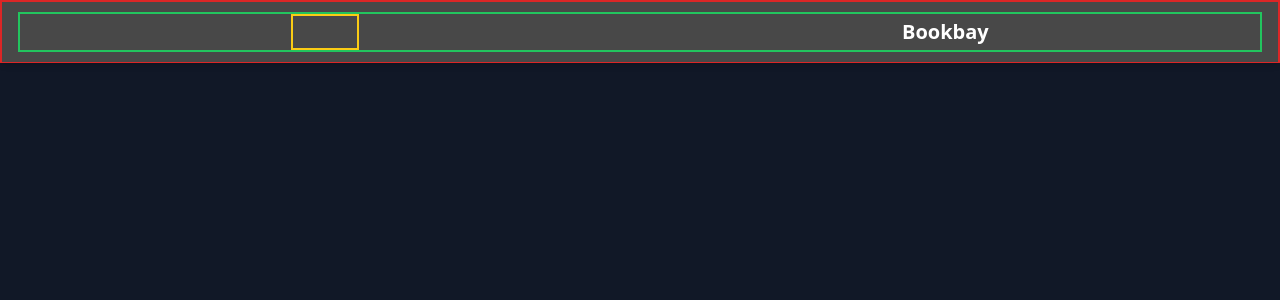
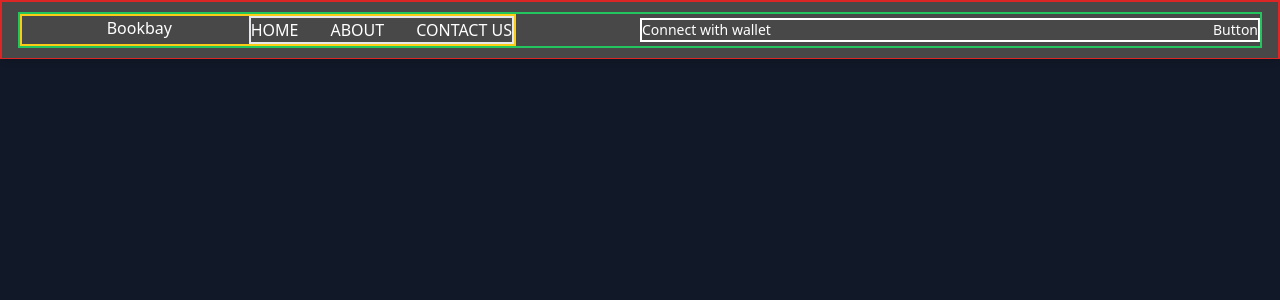
Before and after one commit to smartrogo/Bookbay, a React (Vite) app: page / in a window 1280 px wide. Shown: the top 300 px of the page. Built offline with nearby package versions, Linux system fonts and the light colour scheme.

Commit message:
setting project environment

```diff
--- a/src/App.css
+++ b/src/App.css
@@ -0,0 +1,6 @@
+/* Example CSS */
+.mobile-menu-icon {
+    @apply ml-2 cursor-pointer; /* Apply Tailwind classes for margin and cursor */
+  }
+
+  /* Rest of your Tailwind classes */
--- a/src/components/Header.jsx
+++ b/src/components/Header.jsx
@@ -1,94 +1,116 @@
-import React from 'react';
-import { useState, useEffect } from 'react';
-import {RxCross1} from 'react-icons/rx';
-import {RiMenu3Line} from 'react-icons/ri';
-// import { Button } from './Button';
-import { Button } from './Button';
-import { useRef } from 'react';
-// import { NavLink } from 'react-router-dom';
-// import { useNavigate } from 'react-router-dom';
-// import { Login } from '../routes/Login';
-
+import React, { useState, useEffect, useRef } from "react";
+import { RiMenu3Line } from "react-icons/ri";
+import { Button } from "./Button";
+import { RxCross1 } from "react-icons/rx";
 
 export const Header2 = () => {
-  const [active, setActive] = useState(false)
+  const [active, setActive] = useState(false);
+  const menuRef = useRef();
 
   const handleNavbar = () => {
-    setActive(!active)
-  }
-
-  let menuRef = useRef();
+    setActive(!active);
+  };
 
   useEffect(() => {
-    let handler = (e) => {
-      if (!menuRef.current.contains(e.target)) {
-        setActive(false)
+    const handleOutsideClick = (e) => {
+      if (menuRef.current && !menuRef.current.contains(e.target)) {
+        setActive(false);
       }
-    }
+    };
 
-    document.addEventListener('mousedown', handler)
+    document.addEventListener("mousedown", handleOutsideClick);
 
     return () => {
-      document.removeEventListener('mousedown', handler)
-    }
-  })
+      document.removeEventListener("mousedown", handleOutsideClick);
+    };
+  }, []);
 
-//   const navLinkStyle = ({ isActive }) => {
-//     return {
-//     textDecoration: isActive ? 'underline' : 'none',
-//     textDecorationColor: isActive ? '#0F9D58': 'none',
-//     textDecorationThickness: isActive ? '2px' : '0px'
-//     }
-//   }
+  return (
+    <div className="bg-[#484848] fixed px-2 border-2 border-red-600 sm:px-4 py-2.5 z-20 top-0 left-0 border-b shadow-md border-gray-500 w-full text-white flex ">
+      <div className="container border-2 border-green-500 flex flex-wrap items-center justify-between mx-auto">
+        <div className="mobile-nav-container flex justify-between border-2 border-yellow-400 w-[40%]">
+          <div className="mobile-menu-icon" onClick={handleNavbar}>
+            <RiMenu3Line className="menu-icon-svg md:hidden md:absolute" />
+          </div>
+          <a href="/" className="site-title">
+            Bookbay
+          </a>
 
-//   const next = useNavigate()
-  return (
-    <div className='bg-[#484848] fixed px-2 border-2 border-red-600 sm:px-4 py-2.5 z-20 top-0 left-0 border-b shadow-md border-gray-500 w-full text-white flex '>
-
-      <div className='container border-2 border-green-500 flex flex-wrap items-center justify-around mx-auto'>
-
-
-
-        <div className=' items-center justify-between border-2 border-yellow-400'>
-
-          <div className=' absolute right-8 top-[18px] items-center text-center mb-4 flex sm:hidden cursor-pointer scale-150 '>
-            <RiMenu3Line onClick={ handleNavbar } style={{ color: 'white', textAlign: 'center'}}/>
-          </div>
-
-          {/* Desktop view */}
-          <ul className='hidden sm:flex gap-8 p-4 w-full uppercase md:text-sm md:font-bold font-popins rounded-lg text-[#f5f5f5]'>
-            <li className='hover:underline hover:decoration-[#0F9D58] hover:decoration-2 underline-offset-4'>
-              {/* <NavLink  style={navLinkStyle} to='/'>Home</NavLink> */}
+          {/* Desktop View */}
+          <ul className="hidden md:flex gap-8 border-2 uppercase text-white">
+            <li>
+              <a href="/" className="hover:underline">
+                Home
+              </a>
             </li>
-            <li className='hover:underline hover:decoration-[#0F9D58] hover:decoration-2 underline-offset-4'>
-              {/* <NavLink style={navLinkStyle} to='/about'>About</NavLink> */}
+            <li>
+              <a href="/about" className="hover:underline">
+                About
+              </a>
             </li>
-            {/* <Button next={() => next('Login')} primaryGreen='#0f9d58' ml='5px' typeValue='Login'/> */}
+            <li>
+              <a href="/contact" className="hover:underline">
+                Contact Us
+              </a>
+            </li>
           </ul>
-
-          {/* Mobile view */}
-          <div ref={menuRef} className={active ? 'cursor-pointer border-2 try flex flex-col items-start p-3 fixed inset-0 right-[30%] uppercase h-full bg-black/50 backdrop-blur-sm gap-5 transition delay-700 duration-300 ease-in-out sm:hidden' : 'hidden'}>
-            <ul className='flex flex-col'>
-              <RxCross1 onClick={handleNavbar} className='close mt-7 right-0 text-white font-medium text-[25px] leading-5 not-italic'/>
-              <li className='hover:underline hover:decoration-[#0F9D58] underline-offset-8 text-white font-medium text-[16px] leading-5 not-italic'>
-                {/* <NavLink style={navLinkStyle} to='/'>Home</NavLink> */}
-              </li>
-              <li className='hover:underline hover:decoration-[#0F9D58] hover:decoration-2 underline-offset-4 text-white font-medium text-[16px] leading-5 not-italic'>
-                {/* <NavLink style={navLinkStyle} to='/about'>About</NavLink> */}
-              </li>
-            </ul>
-            <div  className='flex justify-start'>
-              <Button primaryGreen='#0f9d58'/>
-            </div>
-          </div>
-
         </div>
 
-       <a href="" className='flex items-center'>
-          <span className='self-center text-xl font-semibold whitespace-nowrap dark:text-white'> Bookbay</span>
-        </a>
+        {/* Add Login Button */}
+        <div className="login-button-container flex w-[50%] text-sm border-2 border-white justify-between items-center">
+          <div>
+            <a href="/contact" className="hover:underline">
+              Connect with wallet
+            </a>
+          </div>
+          <div>
+            <Button primaryGreen="#0f9d58">Login</Button>
+          </div>
+        </div>
 
+        <ul
+          ref={menuRef}
+          className={`mobile-menu ${
+            active ? "w-[60%]" : "w-0"
+          } h-screen overflow-hidden transition-all duration-300 ease-in-out absolute top-0 left-0 bg-black/50 backdrop-blur-sm sm:hidden`}
+        >
+          {active && (
+            <RxCross1
+              onClick={handleNavbar}
+              className="close mt-7 right-0 text-white font-medium text-[25px] leading-5 not-italic absolute"
+            />
+          )}
+          <ul className="p-4">
+            <li className="mb-4">
+              <a
+                href="/"
+                className="text-white font-medium text-lg hover:underline"
+              >
+                Home
+              </a>
+            </li>
+            <li className="mb-4">
+              <a
+                href="/about"
+                className="text-white font-medium text-lg hover:underline"
+              >
+                About
+              </a>
+            </li>
+            <li className="mb-4">
+              <a
+                href="/contact"
+                className="text-white font-medium text-lg hover:underline"
+              >
+                Contact Us
+              </a>
+            </li>
+          </ul>
+          <div className="flex justify-end">
+            <Button primaryGreen="#0f9d58" />
+          </div>
+        </ul>
       </div>
     </div>
-  )
-}
+  );
+};
```
